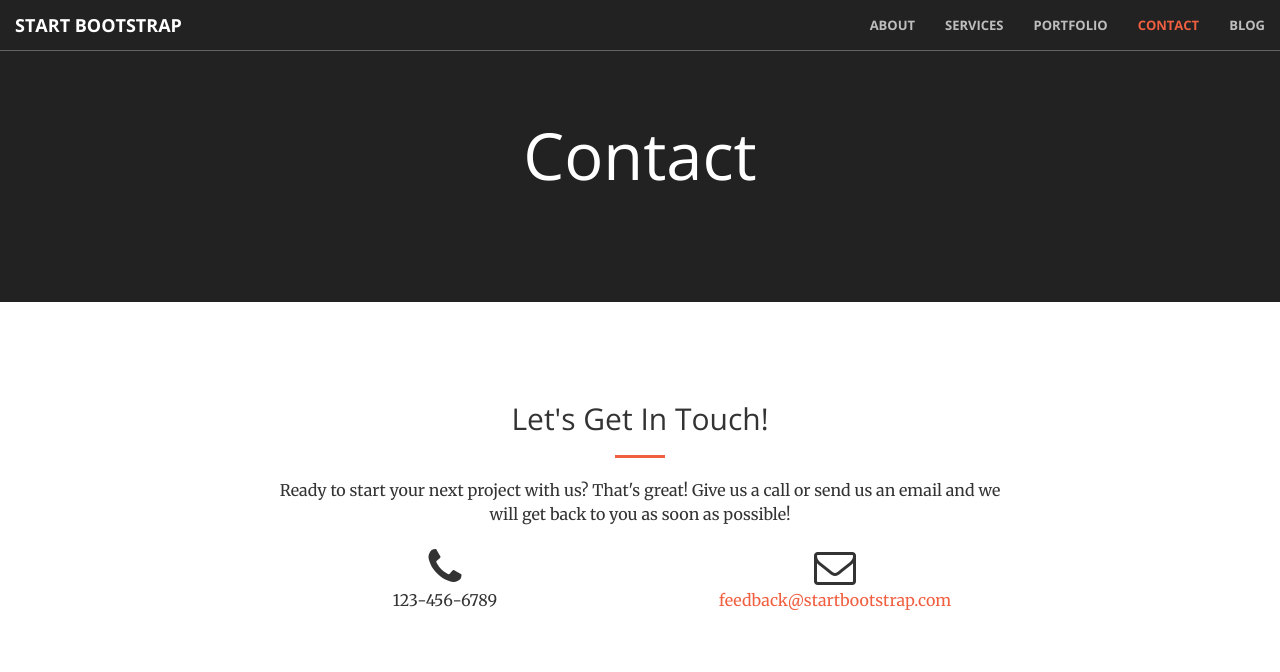
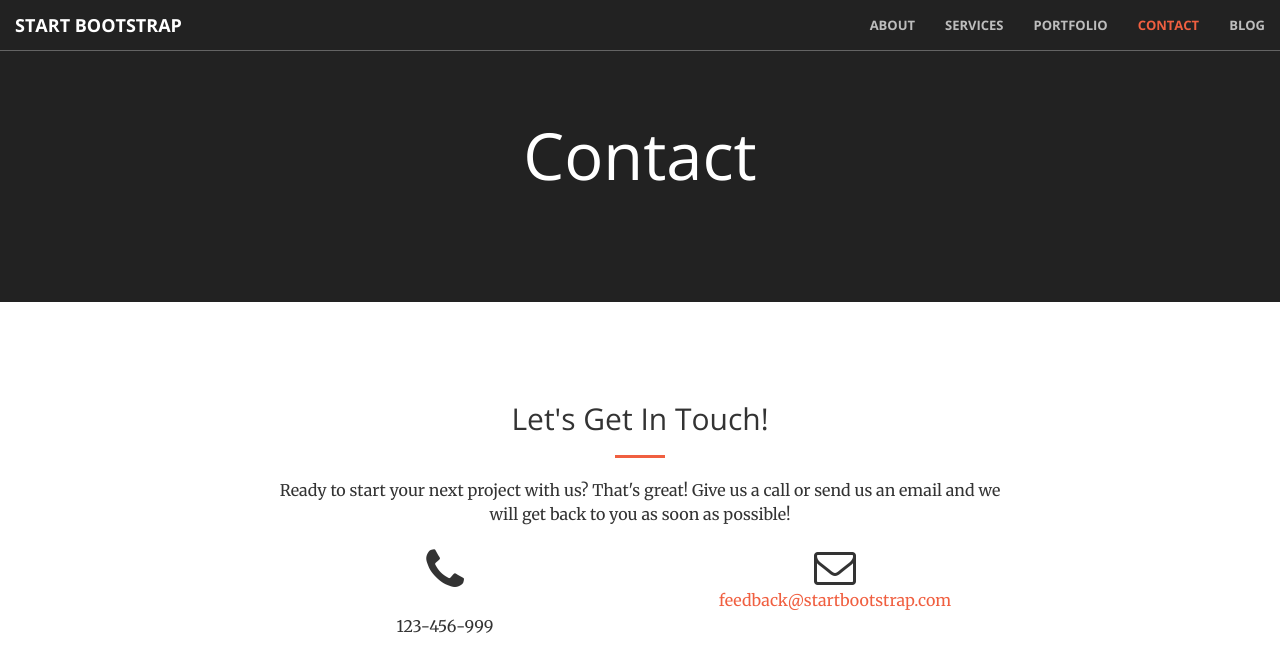
Before and after one commit to lebsral/CloudCannonExample, a Jekyll site: the page built from contact.html, in a window 1280 px wide. Shown: the top 672 px of the page. Built offline with Jekyll 4.4.1, drawn with Linux system fonts in a browser that asks for light colours.

Commit message:
Updated 'contact.html' via CloudCannon

```diff
--- a/contact.html
+++ b/contact.html
@@ -14,13 +14,10 @@ title: Contact
             <div class="row">
                 <div class="col-lg-8 col-lg-offset-2 text-center">
                     <h2 class="section-heading">Let's Get In Touch!</h2>
-                    <hr class="primary">
+                    <hr class="primary" />
                     <p>Ready to start your next project with us? That's great! Give us a call or send us an email and we will get back to you as soon as possible!</p>
                 </div>
-                <div class="editable col-lg-4 col-lg-offset-2 text-center">
-                    <i class="fa fa-phone fa-3x wow bounceIn"></i>
-                    <p>123-456-6789</p>
-                </div>
+                <div class="editable col-lg-4 col-lg-offset-2 text-center"><p><i class="fa fa-phone fa-3x wow bounceIn" style="visibility: visible; animation-name: bounceIn;"></i></p><p>123-456-999</p></div>
                 <div class="col-lg-4 text-center">
                     <i class="fa fa-envelope-o fa-3x wow bounceIn" data-wow-delay=".1s"></i>
                     <p><a href="mailto:your-email@your-domain.com">feedback@startbootstrap.com</a></p>
```
